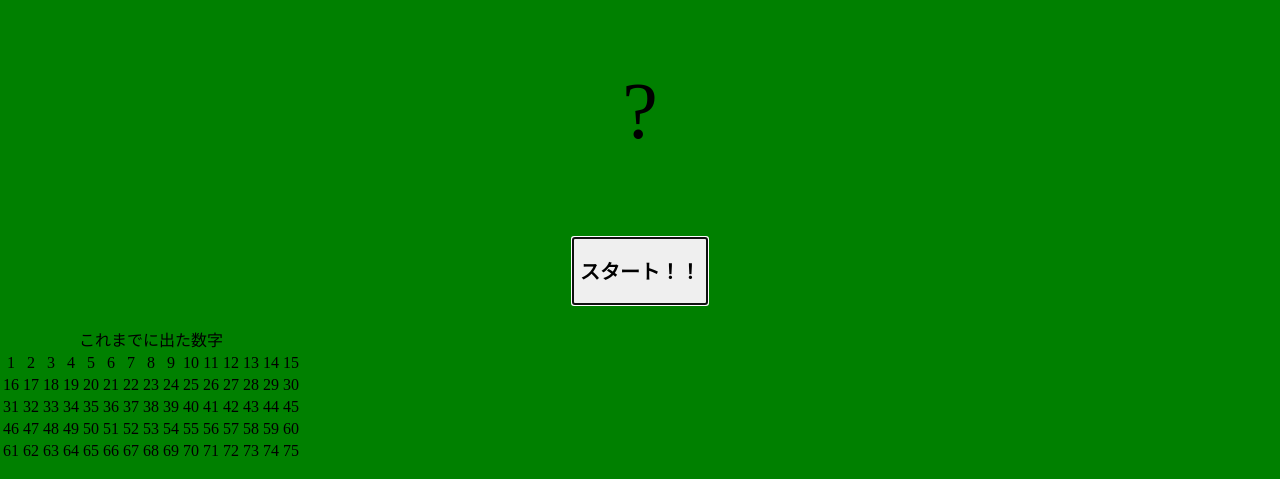
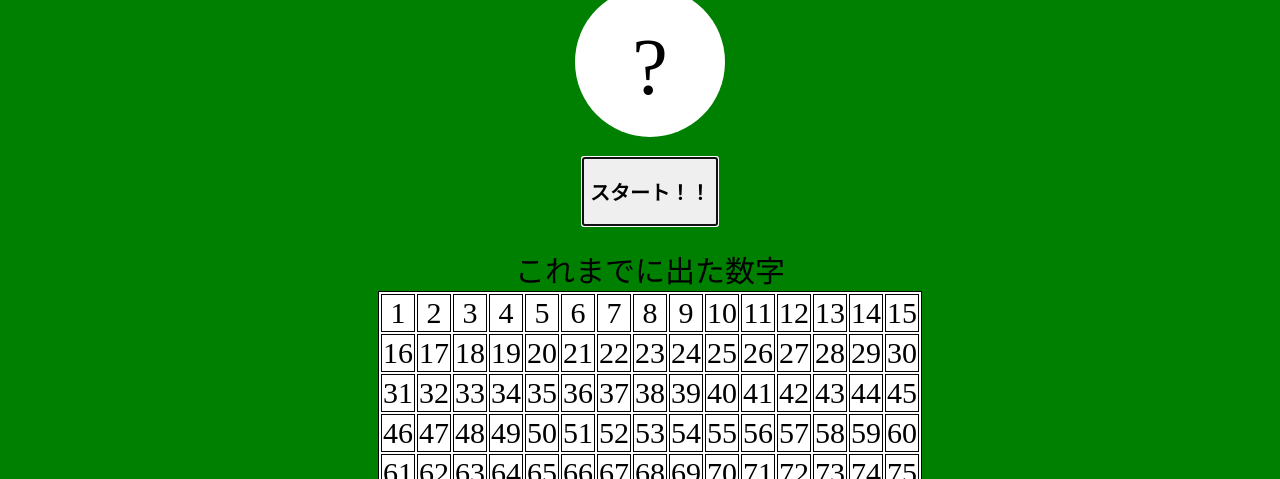
Before and after one commit to isobe-toshiya/-isobe-toshiya.fnd23, a plain HTML site: page BINGO.html in a window 1280 px wide. Shown: the part 140-619 px from the top of the page. Drawn offline with Linux system fonts and the light colour scheme.

Commit message:
Update setting.css

```diff
--- a/setting.css
+++ b/setting.css
@@ -1,11 +1,27 @@
 body {
-  background: green;
+  /* background: green; */
   margin: auto;
   text-align: center;
 }
 
+#backcanvas {
+  width: 1300px;
+  /* height: 1100px; */
+  background: green;
+  margin: auto;
+}
+
 #number {
+  width: 150px;/*幅*/
+	height: 150px;/*高さ*/
+	border-radius: 50%;/*角丸*/
+  background: white;
   font-size: 80px;
+  text-align: center;
+  line-height: 160px;
+  margin: auto;
+  position: relative; /* 今の位置を基準 */
+  top: -20px;
 }
 
 #create {
@@ -13,16 +29,10 @@ body {
   text-align: center;
 }
 
-.canvasArea {
-  width: 425px;
-  background: white;
-  margin: auto;
-}
-
 .bingocard {
   width: 425px;
   height: 500px;
-  background: greenyellow;
+  background: skyblue;
   margin: auto;
 }
 
@@ -30,7 +40,20 @@ body {
   font-size: 55px;
 }
 
-#table_border {
+table, td, th {
+  border: 1px solid;
+}
+/* td, th {
+  text-align: center;
+} */
+
+.table_number {
+  font-size: 30px;
+  background: white;
+  margin: auto;
+}
+
+.table_border {
   font-size: 30px;
   width: 400px;
   height: 400px;
@@ -81,6 +104,7 @@ body {
 #x1y1 {
   background: white;
 }
+
 #x2y1 {
   background: white;
 }
```
